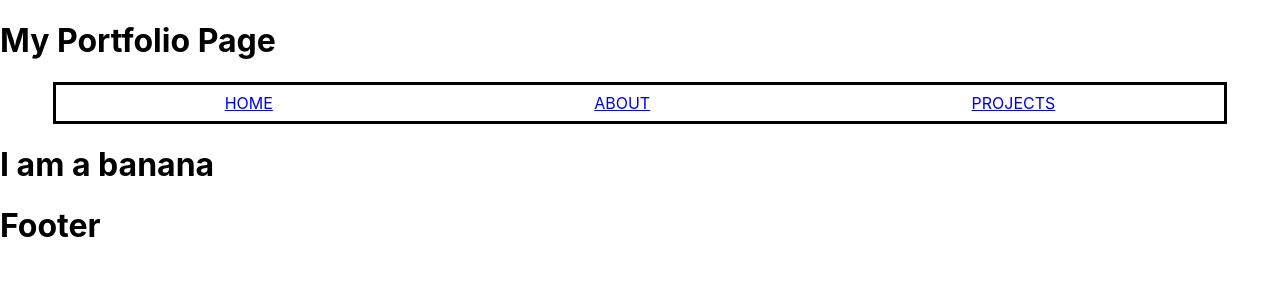
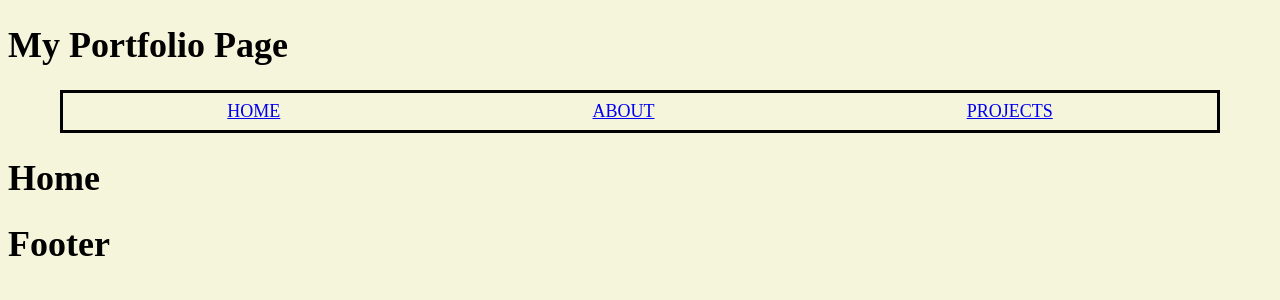
Before and after one commit to Kaeriv93/jonnyfrontend, a React (Create React App) app: page / in a window 1280 px wide. Shown: the top 300 px of the page. Built offline with nearby package versions, Linux system fonts and the light colour scheme.

Commit message:
Refactored code with useeffect

```diff
--- a/src/index.css
+++ b/src/index.css
@@ -1,13 +1,4 @@
-body {
-  margin: 0;
-  font-family: -apple-system, BlinkMacSystemFont, 'Segoe UI', 'Roboto', 'Oxygen',
-    'Ubuntu', 'Cantarell', 'Fira Sans', 'Droid Sans', 'Helvetica Neue',
-    sans-serif;
-  -webkit-font-smoothing: antialiased;
-  -moz-osx-font-smoothing: grayscale;
+body{
+  background-color:beige;
+  font-size: large;
 }
-
-code {
-  font-family: source-code-pro, Menlo, Monaco, Consolas, 'Courier New',
-    monospace;
-}
--- a/src/pages/About.js
+++ b/src/pages/About.js
@@ -1,10 +1,10 @@
+
 import { useState, useEffect } from "react";
-
 function About(props) {
     // create state to hold about data
     const [about, setAbout] = useState(null);
-
     // create function to make api call
+    useEffect(() => {
         const getAboutData = async () => {
             // make api call and get response
             const response = await fetch(props.URL + "about");
@@ -13,10 +13,8 @@ function About(props) {
             // set the about state to the data
             setAbout(data);
         };
-
-  // make an initial call for the data inside a useEffect, so it only happens once on component load
-  useEffect(() => getAboutData(), []);
-
+        getAboutData()
+    }, []);
     // define a function that will return the JSX needed once we get the data
     const loaded = () => (
         <div>
@@ -25,9 +23,6 @@ function About(props) {
             <p>{about.bio}</p>
         </div>
     );
-
-  // if data arrives return the result of loaded, if not, an h1 that says loading
-  return about ? loaded() : <h1>Loading...</h1>;
+    return about ? loaded() : <h1>Loading...</h1>;;
 }
-
 export default About;
--- a/src/pages/Home.js
+++ b/src/pages/Home.js
@@ -1,5 +1,5 @@
 function Home(props) {
-    return <h1>I am a banana</h1>;
+    return <h1>Home</h1>;
   }
 
   export default Home;
--- a/src/pages/Projects.js
+++ b/src/pages/Projects.js
@@ -4,6 +4,8 @@ function Projects(props) {
     // create state to hold projects
     const [projects, setProjects] = useState(null);
 
+    // make an initial call for the data inside a useEffect, so it only happens once on component load
+    useEffect(() => {
         //create function to make api call
         const getProjectsData = async () => {
             //make api call and get response
@@ -13,14 +15,13 @@ function Projects(props) {
             // set the projects state to the data
             setProjects(data);
         };
-
-  // make an initial call for the data inside a useEffect, so it only happens once on component load
-  useEffect(() => getProjectsData(), []);
+        getProjectsData();
+    }, []);
 
     // define a function that will return the JSX needed once we get the data
     const loaded = () => {
-    return projects.map((project) => (
-      <div>
+        return projects.map((project, idx) => (
+            <div key={idx}>
                 <h1>{project.name}</h1>
                 <img src={project.image} />
                 <a href={project.git}>
```
Also changed, not shown: 1 other file (tests, documents, lock files or other folders). Lines whose indentation alone changed are shown as unchanged.
